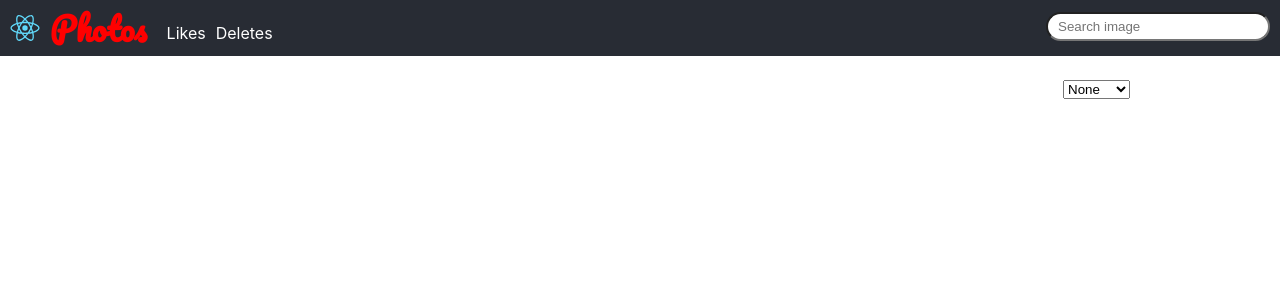
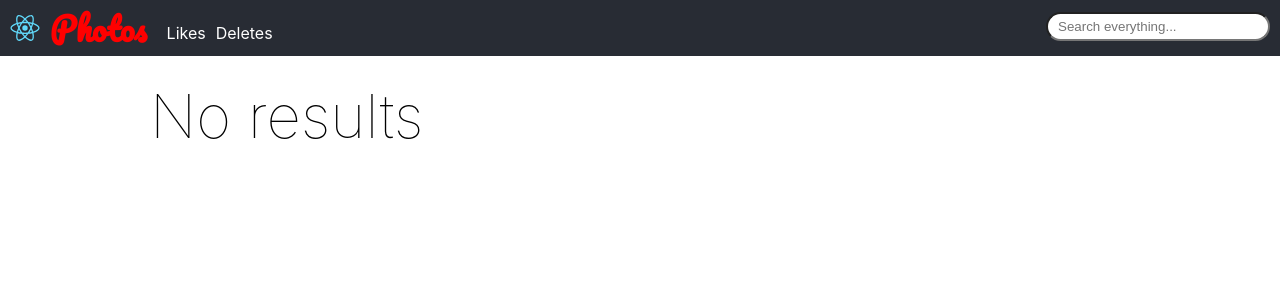
Before and after one commit to MinhDat/photos, a React (Create React App) app: page /like in a window 1280 px wide. Shown: the top 300 px of the page. Built offline with nearby package versions, Linux system fonts and the light colour scheme.

Commit message:
add no result page

```diff
--- a/src/component/Card/index.js
+++ b/src/component/Card/index.js
@@ -15,7 +15,7 @@ const Card = ({ item, onDelete }) => {
 
   const routerHistory = useHistory();
 
-  const handleLike = () => {
+  const handleLike = (e) => {
     let data = JSON.parse(localStorage.getItem("like") || "[]");
 
     if (isLike) {
@@ -26,15 +26,19 @@ const Card = ({ item, onDelete }) => {
 
     localStorage.setItem("like", JSON.stringify(data));
     setIsLike(!isLike);
+
+    e.stopPropagation();
   };
 
-  const handleRemove = () => {
+  const handleRemove = (e) => {
     let data = JSON.parse(localStorage.getItem("delete") || "[]");
 
     data.push(item);
 
     localStorage.setItem("delete", JSON.stringify(data));
     if (onDelete) onDelete(item);
+
+    e.stopPropagation();
   };
 
   const handleDetail = () => {
--- a/src/component/List/style.scss
+++ b/src/component/List/style.scss
@@ -36,9 +36,13 @@
             margin: 5px 0;
         }
 
-        .list-remove {
-            color: black;
-            font-size: 50px;
-        }
+
+    }
+
+    .list-remove {
+        color: black;
+        font-size: 30px;
+        border: 1px solid gray;
+        border-radius: 5px;
     }
 }
--- /dev/null
+++ b/src/component/NoResult/index.js
@@ -0,0 +1,9 @@
+import "./style.scss";
+
+export default function NoResult() {
+  return (
+    <div className="no-result-wrap center">
+      <h1 className="no-result">No results</h1>
+    </div>
+  );
+}
--- /dev/null
+++ b/src/component/NoResult/style.scss
@@ -0,0 +1,10 @@
+.no-result-wrap{
+    margin: 80px 150px 0 150px;
+
+    .no-result {
+        font-size: 60px;
+        font-weight: 100;
+        margin: 0px 0 50px 0;
+        text-shadow: 0 1px 0 #fff;
+    }
+}
--- a/src/component/Search/index.js
+++ b/src/component/Search/index.js
@@ -6,7 +6,7 @@ const Search = ({ setSearchText }) => {
   return (
     <input
       className="search"
-      placeholder="Search image"
+      placeholder="Search everything..."
       onChange={handleChange}
     />
   );
--- a/src/pages/Delete/index.js
+++ b/src/pages/Delete/index.js
@@ -1,10 +1,12 @@
 import List from "component/List";
+import NoResult from "component/NoResult";
 import { useEffect, useState } from "react";
 import "./style.scss";
 
 export default function Delete({ setEnable }) {
   const [data, setData] = useState([]);
   const [sort, setSort] = useState("");
+  const [done, setDone] = useState(false);
 
   const onDelete = (item) => {
     let deletes = JSON.parse(localStorage.getItem("delete") || "[]");
@@ -31,6 +33,7 @@ export default function Delete({ setEnable }) {
 
     setTimeout(() => {
       setData(arrDelete);
+      setDone(true);
       if (setEnable) setEnable(false);
     }, waitTime);
   }, []);
@@ -58,7 +61,7 @@ export default function Delete({ setEnable }) {
     setSort(arrData);
   }, [sort]);
 
-  return (
+  return data.length ? (
     <div className="delete">
       <div className="flex end delete-select">
         <select onChange={(e) => setSort(e.target.value)}>
@@ -71,5 +74,7 @@ export default function Delete({ setEnable }) {
         <List {...{ item, key, index: key, onDelete }} />
       ))}
     </div>
+  ) : (
+    done && <NoResult />
   );
 }
--- a/src/pages/Detail/style.scss
+++ b/src/pages/Detail/style.scss
@@ -1,5 +1,5 @@
 .detail {
-    margin: 80px 150px 0 150px;
+    margin: 80px 20% 0 20%;
     .detail-left {
         width: 30%;
     }
--- a/src/pages/Home/index.js
+++ b/src/pages/Home/index.js
@@ -9,12 +9,14 @@ import useDebounce from "hooks/debounce";
 import Card from "component/Card";
 
 import "./style.scss";
+import NoResult from "component/NoResult";
 
 function Home({ setEnable, searchText }) {
   const [arrData, setArrData] = useState([]);
   const [page, setPage] = useState(1);
   const [enableSearch, setEnableSearch] = useState(false);
   const [limit] = useState(100);
+  const [done, setDone] = useState(false);
 
   const debouncedSearchTerm = useDebounce(searchText, 350);
 
@@ -48,6 +50,7 @@ function Home({ setEnable, searchText }) {
     }
 
     setArrData(arrTmp);
+    setDone(true);
   };
 
   const onDelete = (data) => {
@@ -98,6 +101,7 @@ function Home({ setEnable, searchText }) {
   useEffect(() => {
     if (setEnable) setEnable(true);
     setArrData([]);
+    setDone(false);
   }, []);
 
   useEffect(() => {
@@ -106,6 +110,7 @@ function Home({ setEnable, searchText }) {
 
   useEffect(() => {
     if (enableSearch) {
+      setDone(false);
       setArrData([]);
       if (setEnable) setEnable(true);
       if (page !== 1) setPage(1);
@@ -115,7 +120,7 @@ function Home({ setEnable, searchText }) {
     }
   }, [debouncedSearchTerm]);
 
-  return (
+  return arrData.length ? (
     <div className="home flex row center">
       {arrData.map((data, key) => (
         <div {...{ key }}>
@@ -125,6 +130,8 @@ function Home({ setEnable, searchText }) {
         </div>
       ))}
     </div>
+  ) : (
+    done && <NoResult />
   );
 }
 
--- a/src/pages/Like/index.js
+++ b/src/pages/Like/index.js
@@ -1,10 +1,12 @@
 import List from "component/List";
+import NoResult from "component/NoResult";
 import { useEffect, useState } from "react";
 import "./style.scss";
 
 export default function Like({ setEnable }) {
   const [data, setData] = useState([]);
   const [sort, setSort] = useState("");
+  const [done, setDone] = useState(false);
 
   useEffect(() => {
     if (setEnable) setEnable(true);
@@ -20,6 +22,7 @@ export default function Like({ setEnable }) {
 
     setTimeout(() => {
       setData(arrLike);
+      setDone(true);
       if (setEnable) setEnable(false);
     }, waitTime);
   }, []);
@@ -47,7 +50,7 @@ export default function Like({ setEnable }) {
     setSort(arrData);
   }, [sort]);
 
-  return (
+  return data.length ? (
     <div className="like">
       <div className="flex end like-select">
         <select onChange={(e) => setSort(e.target.value)}>
@@ -60,5 +63,7 @@ export default function Like({ setEnable }) {
         <List {...{ item, key, index: key }} />
       ))}
     </div>
+  ) : (
+    done && <NoResult />
   );
 }
```
